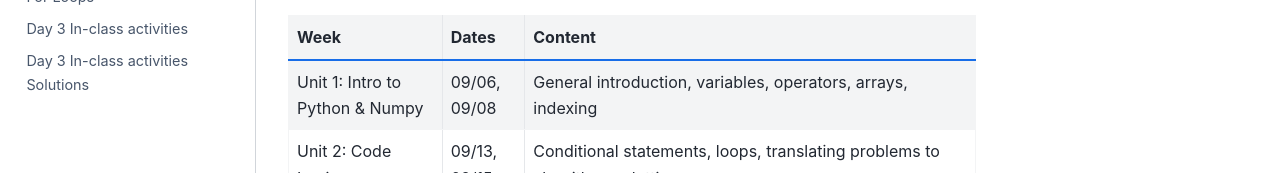
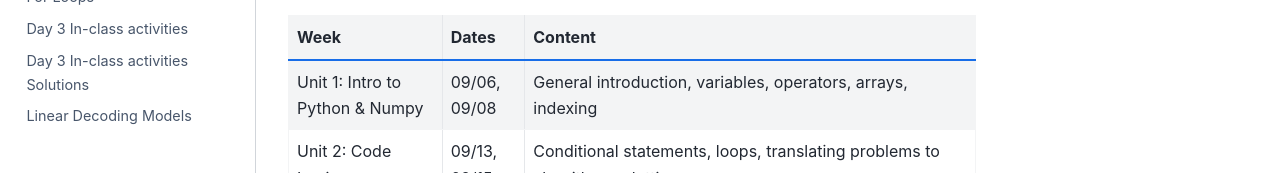
Before and after one commit to ebatty/ComputationalBootcamp, a Jupyter Book: the page built from intro.md, in a window 1280 px wide and 900 px high, scrolled down 577 px. Shown: the part 727-900 px from the top of the window. Built offline with Jupyter Book 1.0.4 settings and Sphinx 7.4.7 and the Sphinx Book theme 1.1.4, drawn with Linux system fonts in a browser that asks for light colours; some of the changed lines change nothing that is shown.

Commit message:
Update _toc.yml

```diff
--- a/_toc.yml
+++ b/_toc.yml
@@ -19,3 +19,4 @@ parts:
     - file: content/ForLoops.ipynb
     - file: content/Day3_InClass_Activities.ipynb
     - file: content/Day3_InClass_Activities_Solutions.ipynb
+    - file: content/LinearDecodingModels.ipynb
```
